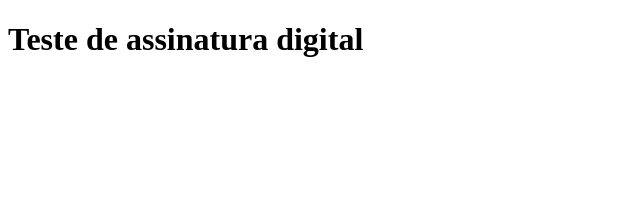
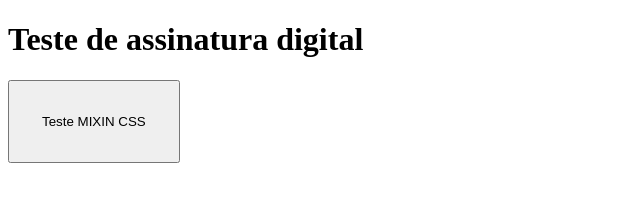
Before and after one commit to helder-hermani/signatures_crypto, a plain HTML site: page index.html in a window 1280 px wide. Shown: the whole page, without its empty margins (0-640 px from the left). Drawn offline with Linux system fonts and the light colour scheme.

Commit message:
Inclusão da pasta css

```diff
--- /dev/null
+++ b/css/index.css
@@ -0,0 +1,10 @@
+/* @mixin btn{
+    border: solid 1px red;
+    background-color: yellow;
+} */
+
+.meubotao{
+    /* @include btn; */
+    padding: 2rem;
+    /* background-color: red; */
+}
--- a/index.html
+++ b/index.html
@@ -5,9 +5,12 @@
     <meta http-equiv="X-UA-Compatible" content="IE=edge">
     <meta name="viewport" content="width=device-width, initial-scale=1.0">
     <title>Document</title>
+    <link rel="stylesheet" href="./css/index.css">
 </head>
 <body>
     <h1>Teste de assinatura digital</h1>
+    <button class="meubotao">Teste MIXIN CSS</button>
+
     <!-- https://www.jsdelivr.com/package/npm/crypto-js -->
     <!-- <script type="text/javascript" src="https://cdn.jsdelivr.net/npm/crypto-js@4.1.1/crypto-js.min.js"></script>
     <script type="text/javascript" src="https://cdn.jsdelivr.net/npm/crypto-js@4.1.1/hmac-sha512.min.js"></script> -->
```
Also changed, not shown: 1 other file.
